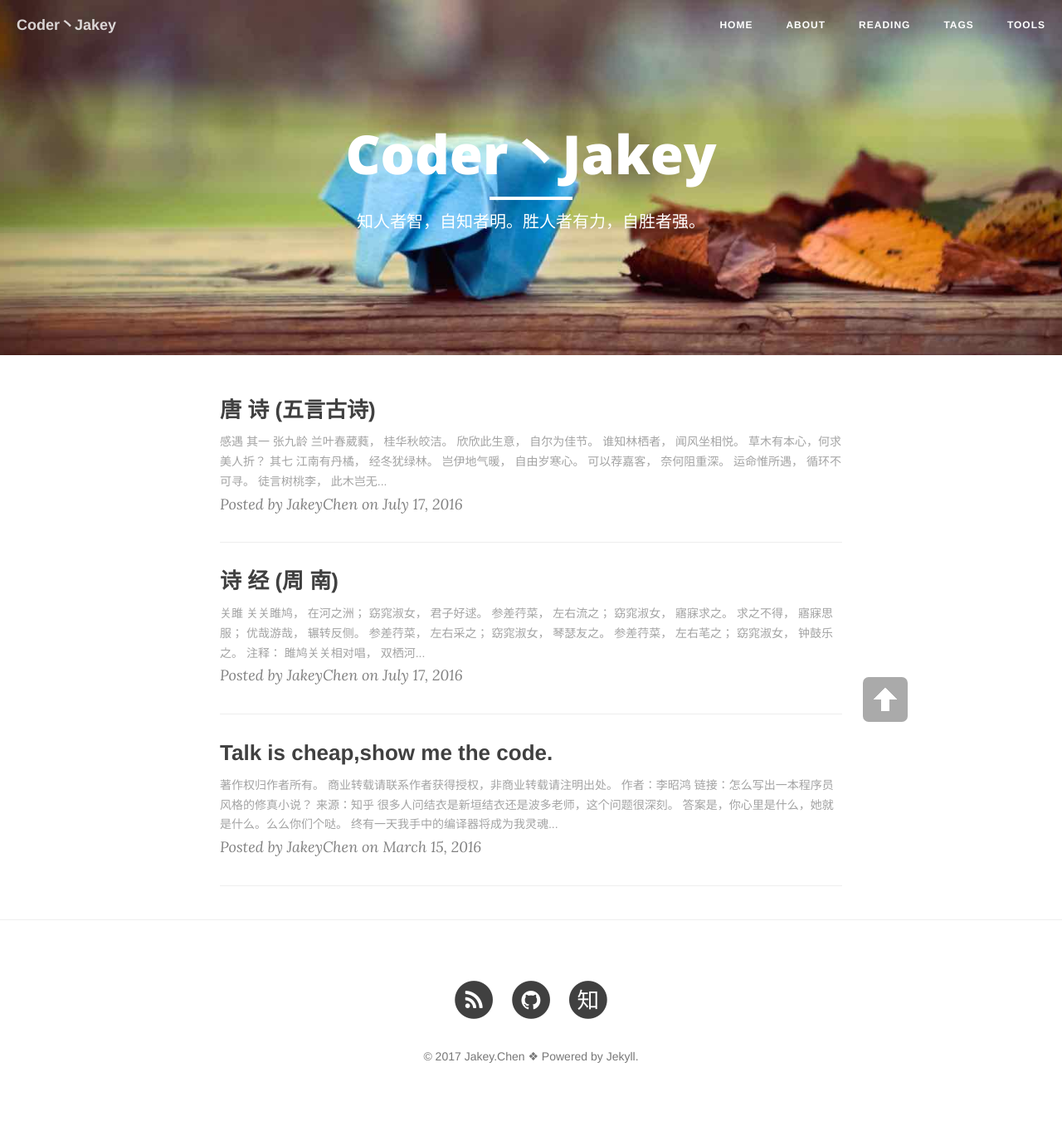
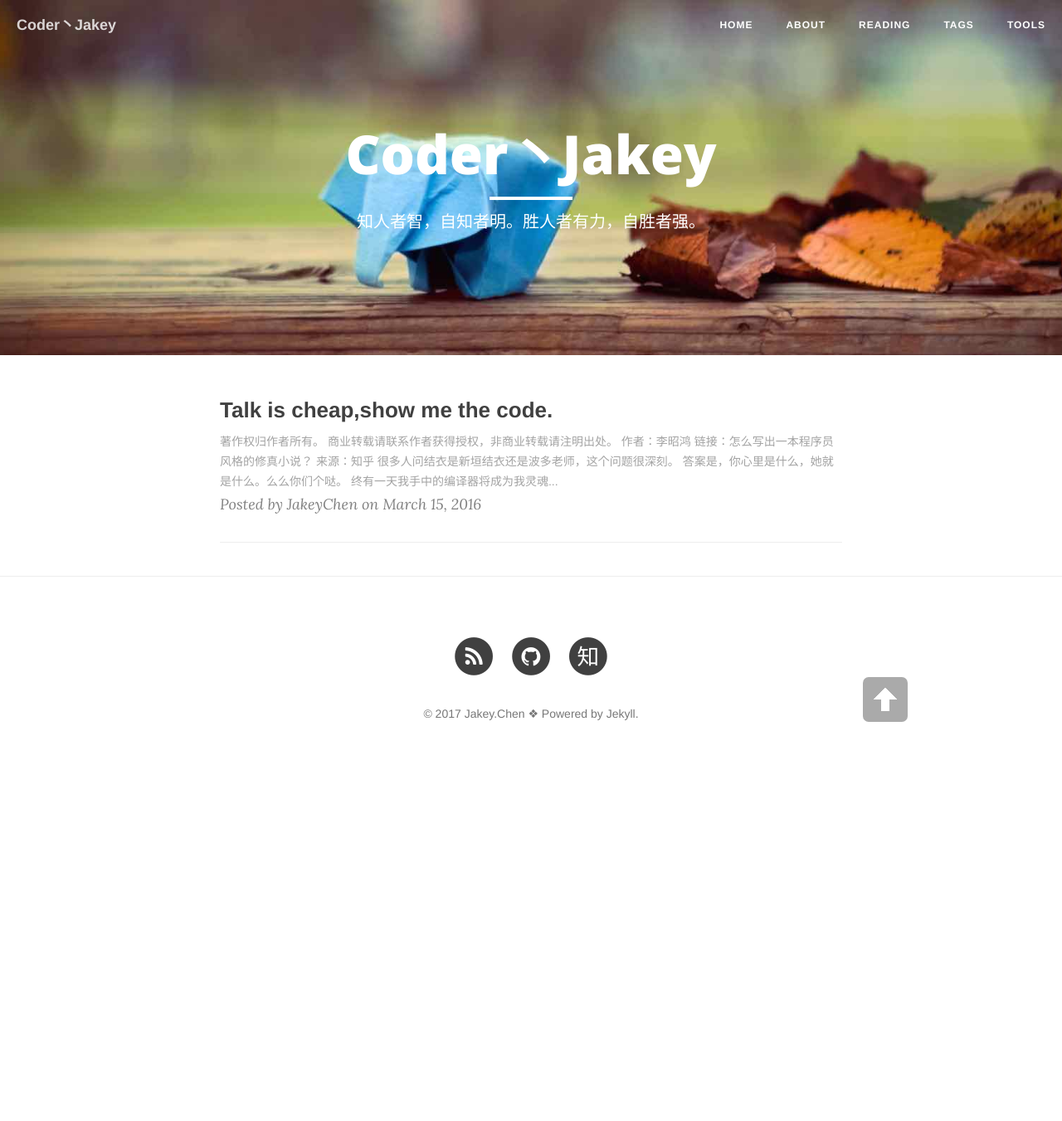
Before and after one commit to JakeyChen/JakeyChen.github.io, a Jekyll site: the page built from index.html, in a window 1280 px wide. Shown: the whole page at 83% size. Built offline with Jekyll 4.4.1, drawn with Linux system fonts in a browser that asks for light colours; nearby versions of some CDN libraries; the list of posts is cut into pages by our own code; after the commit the page ends 937 px from its top, so only the background shows below that.

Commit message:
del sth.

```diff
--- a/_posts/2016-07-17-shijing.md
+++ /dev/null
@@ -1,111 +0,0 @@
----
-layout: post
-title: 诗 经 (周 南)
-date: 2016-07-17
-categories: blog
-tags: [ShiJing, ]
-description: 四书五经
----
-
-关雎
-===
-
-关关雎鸠，
-在河之洲；
-窈窕淑女，
-君子好逑。
-
-
-参差荇菜，
-左右流之；
-窈窕淑女，
-寤寐求之。
-
-求之不得，
-寤寐思服；
-优哉游哉，
-辗转反侧。
-
-参差荇菜，
-左右采之；
-窈窕淑女，
-琴瑟友之。
-
-参差荇菜，
-左右芼之；
-窈窕淑女，
-钟鼓乐之。
-
-注释：
-
-雎鸠关关相对唱，
-双栖河里小岛上；
-纯洁美丽好姑娘，
-真是我的好对象。
-
-长长短短鲜荇菜，
-顺着水流左右采；
-纯洁美丽好姑娘，
-白天想他梦里爱。
-
-追求姑娘难实现，
-醒来梦里意常牵；
-相思深情无限长，
-翻来覆去难成眠。
-
-长长短短荇菜鲜，
-裁了左边采右边；
-纯洁美丽好姑娘，
-弹琴奏瑟亲无间。
-
-长长短短鲜荇菜，
-左采右采拣拣开；
-纯洁美丽好姑娘，
-敲钟打鼓娶过来。
-
-葛覃
-===
-
-葛之覃兮，
-施于中谷；
-维叶萋萋。
-黄鸟于飞，
-集于灌木；
-其鸣喈喈。
-
-葛之覃兮，
-施于中谷；
-维叶莫莫。
-是刈是濩，
-为絺为綌；
-服之无斁。
-
-言告师氏，
-言告言归。
-薄污我私，
-博澣我衣。
-害澣害否，
-归宁父母。
-
-注释：
-
-葛藤枝儿长又长，
-蔓延到，谷中央；
-叶子青青盛又旺。
-黄雀飞，来回忙。
-歇在丛生小树上；
-叫喳喳，在歌唱。
-
-葛藤枝儿长又长，
-蔓延到，谷中央；
-叶子青青密又旺。
-割了煮，自家纺，
-细布粗布制衣裳；
-穿不厌，旧衣裳。
-
-告诉我的老保姆，
-回娘家，去望望。
-搓呀搓呀洗衣裳，
-脏衣裳，洗清爽。
-别把衣服全泡上，
-要回家，看爹娘。
--- a/_posts/2016-07-17-tangshi.md
+++ /dev/null
@@ -1,56 +0,0 @@
----
-layout: post
-title: 唐 诗 (五言古诗)
-date: 2016-07-17
-categories: blog
-tags: [TangShi, ]
-description: 唐诗三百首
----
-
-感遇
-===
-
-其一
----
-
-张九龄
-
-兰叶春葳蕤， 桂华秋皎洁。
-
-欣欣此生意， 自尔为佳节。
-
-谁知林栖者， 闻风坐相悦。
-
-草木有本心，何求美人折？
-
-其七
----
-
-江南有丹橘， 经冬犹绿林。
-
-岂伊地气暖， 自由岁寒心。
-
-可以荐嘉客， 奈何阻重深。
-
-运命惟所遇， 循环不可寻。
-
-徒言树桃李， 此木岂无阴。
-
-下终南山过斛斯山人宿置酒
-===
-
-李白
-
-暮从碧山下， 山月随人归。
-
-却顾所来径， 苍苍横翠微。
-
-相携及田家， 童稚开荆门。
-
-绿竹入幽径， 青萝拂行衣。
-
-欢言得所憩， 美酒聊共挥。
-
-长歌吟松风， 曲尽河星稀。
-
-我醉君复乐， 陶然共忘机。
--- a/about.md
+++ b/about.md
@@ -1,16 +1,12 @@
 ---
 layout: page
 title: "About"
-description: "安安静静的混子"
+description: "None"
 header-img: "img/plane.jpg"
 ---
 
-吾将年过三十，处IT民工之途，皆谓之码农。
-读书甚少，所知贫乏。虽如此，然喜装比，好提笔胡记。
-对吾之观若有异议，一概不辨，U can U up，No can no BB.
+活着真累！
 
 <center>
     <p><img src="http://7xrrcs.com1.z0.glb.clouddn.com/live.jpg" align="center"></p>
 </center>
-
-人活着本来就没什么意义 但只有活下去 才能找到有趣的事物 就像你找到了这朵花 而我找到了你
```
